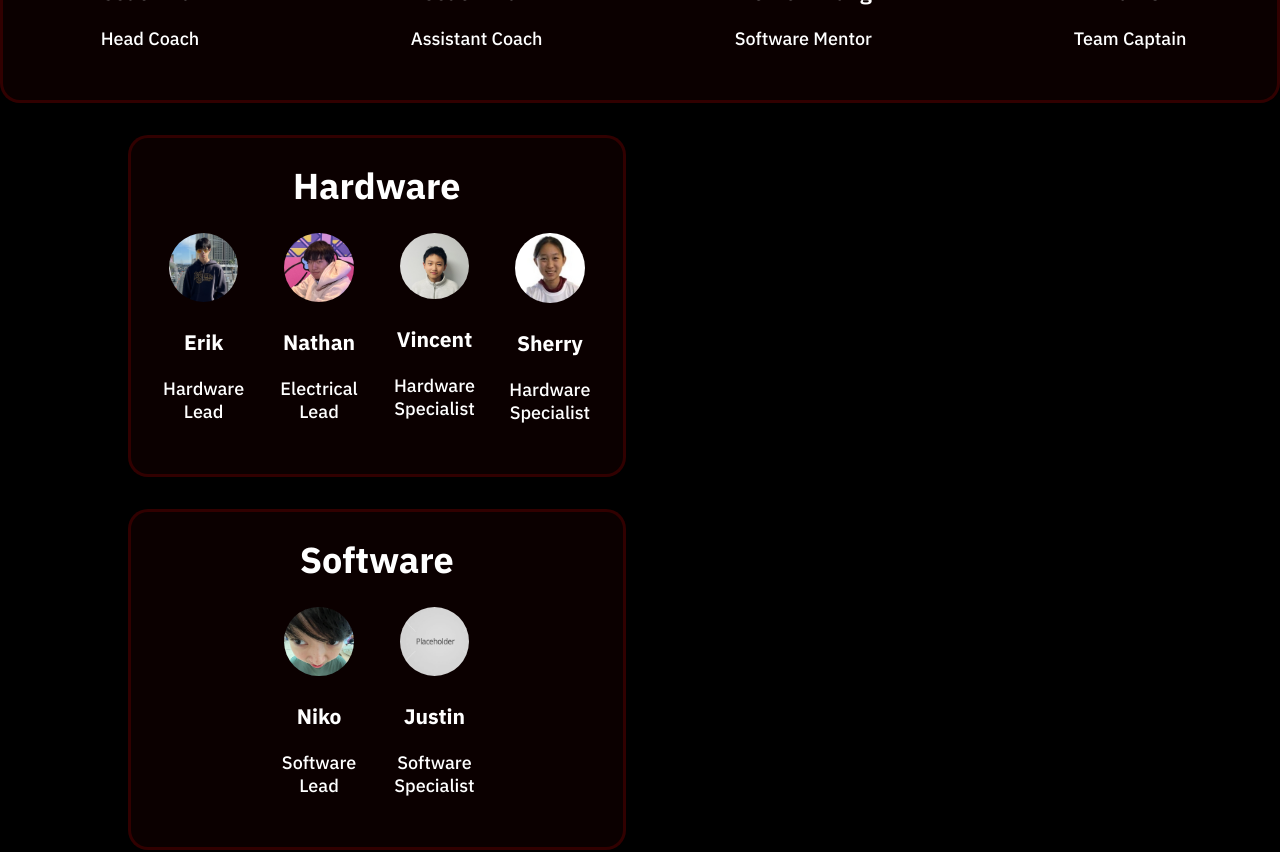
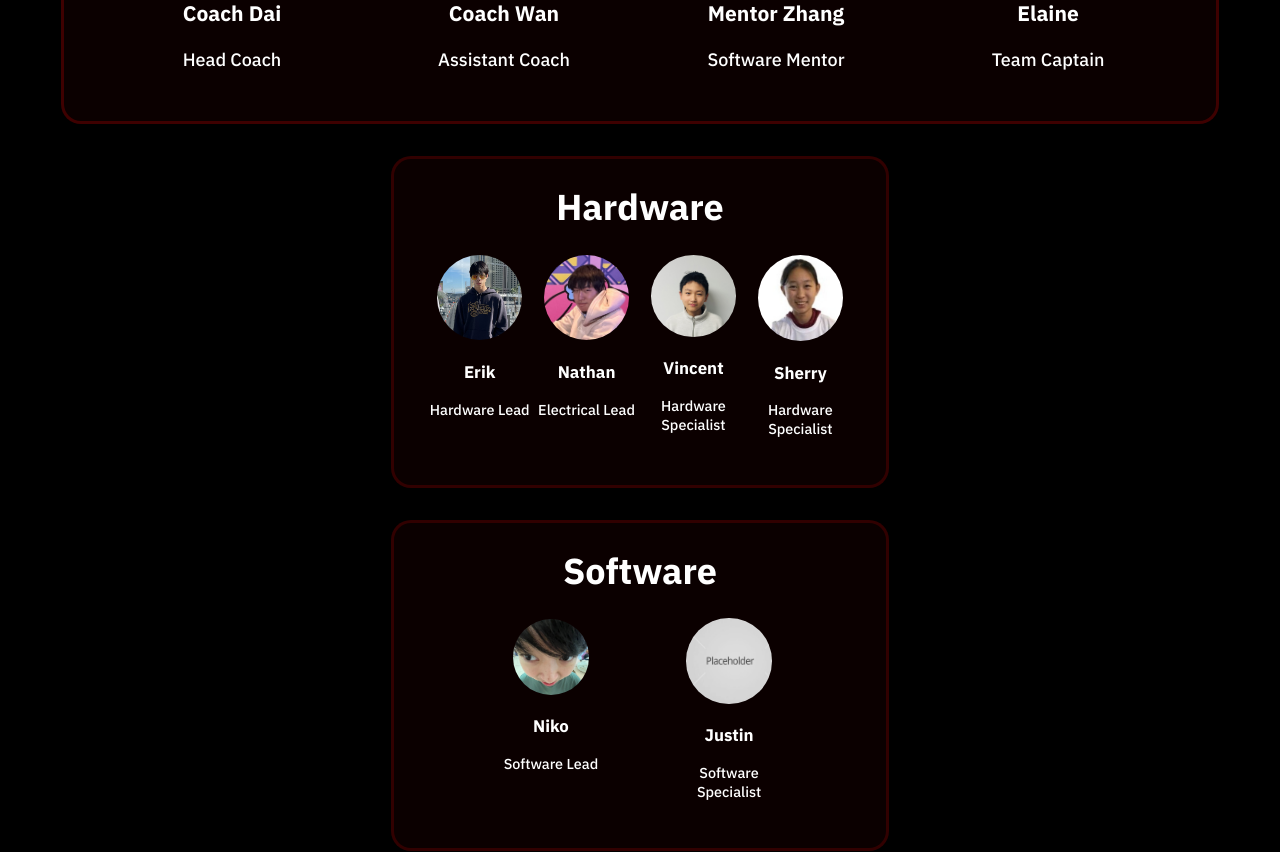
Before and after one commit to Ingenuity-24220/website-v2, a SvelteKit app: page /team in a window 1280 px wide. Shown: the part 680-1532 px from the top of the page. Built offline with nearby package versions, Linux system fonts and the light colour scheme.

Commit message:
added modal base

```diff
--- a/src/routes/team/+page.svelte
+++ b/src/routes/team/+page.svelte
@@ -20,6 +20,16 @@
 	import justin from '$lib/assets/team/justin.jpg'
 	import Header from '$lib/components/header.svelte';
 
+	let modalContent = $state('');
+	let modalAvatar = $state(niko);
+	let modalRole = $state('');
+	function openDialog(person, avatar, role) {
+		const dialog = document.querySelector('dialog');
+		modalContent = person;
+		modalAvatar = avatar;
+		modalRole = role;
+		dialog?.showModal();
+	}
 </script>
 <div class="header-container">
 	<Header/>
@@ -85,9 +95,11 @@
 				<h1>Software</h1>
 				<div class="non-leadership-people">
 					<div class="person">
-						<img src={niko} alt="Niko" class="person-avatar"/>
-						<h3>Niko</h3>
-						<p>Software Lead</p>
+						<button type="button" class="person-button" id="niko-button" onclick={() =>openDialog("niko", niko, "Software Lead")}>
+							<img src={niko} alt="Niko" class="person-avatar"/>
+							<h3>Niko</h3>
+							<p>Software Lead</p>
+						</button>
 					</div>
 					<div class="person">
 						<img src={justin} alt="Justin" class="person-avatar"/>
@@ -125,6 +137,11 @@
 		</div>
 	</div>
 </div>
+<dialog class="bio-modal">
+	<img src={modalAvatar} alt={modalContent} class="person-avatar" style="width:20%;"/>
+	<h1>{modalContent}</h1>
+	<p>{modalRole}</p>
+</dialog>
 <style>
 	.header-container {
 		position: sticky;
@@ -147,14 +164,16 @@
 		display: flex;
 		flex-direction: column;
 		align-items: center;
+		justify-content: center;
 		gap: 2rem;
 	}
 	.leadership {
 		text-align: center;
 		font-size: large;
 		border-radius: 20px;
+		width:90%;
 		border-style: solid;
-		border-color: #5000008c;
+		border-color: #500000bd;
 		background-color: #24000053;
 	}
 	.leadership-people {
@@ -166,6 +185,7 @@
 	.non-leadership {
 		display: flex;
 		flex-wrap: wrap;
+		justify-content: center;
 		gap: 3%;
 		width:  80%;
 		row-gap: 2rem;
@@ -183,18 +203,39 @@
 	}
 	.non-leadership-people{
 		display: flex;
-		justify-content: center;
+		justify-content: space-evenly;
+		font-size: 80%;
 		padding: 2rem;
 		padding-top: 0;
 	}
 	.person{
-		flex: 0 0 27%;
+		flex: 0 0 25%;
 		text-align: center;
 	}
+	.person-button{
+		background: none;
+		border: none;
+		font: inherit;
+		color: inherit;
+		cursor:pointer;
+	}
 	.person-avatar {
-		width: 60%;
+		width: 80%;
 		height: auto;
 		border-radius: 50%;
+	}
+	.bio-modal {
+		width: 50%;
+		height: 50%;
+		background-color:#040000;
+		color:white;
+		border-radius: 20px;
+		border-color: #90000073;
+		border-width: 2px;
+
+	}
+	.bio-modal::backdrop {
+		background-color: rgba(0, 0, 0, 0.8);
 	}
 	#meet-the-team {
 		margin-bottom: 0.1rem;
```
